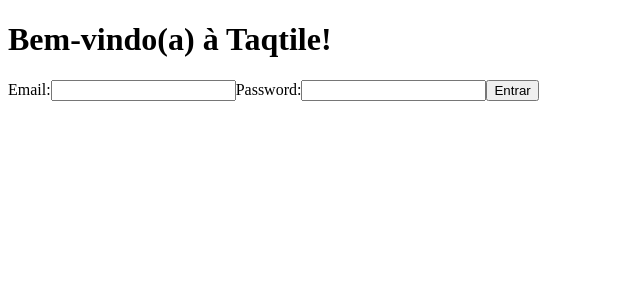
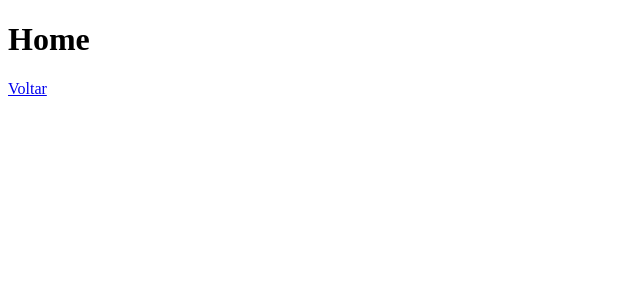
Before and after one commit to SamuelHVRodrigues/onboard-front, a React (Create React App) app: page /home in a window 1280 px wide. Shown: the top 300 px of the page, without its empty margins (0-640 px from the left). Built offline with nearby package versions, Linux system fonts and the light colour scheme.

Commit message:
add navigation

```diff
--- a/package.json
+++ b/package.json
@@ -14,6 +14,7 @@
     "graphql": "16.6.0",
     "react": "18.2.0",
     "react-dom": "18.2.0",
+    "react-router-dom": "6.8.0",
     "react-scripts": "5.0.1",
     "web-vitals": "2.1.4"
   },
--- a/src/app.tsx
+++ b/src/app.tsx
@@ -1,5 +1,14 @@
+import { Route, Routes } from 'react-router-dom';
+import Home from './home';
+import Login from './login-page';
+
 function App() {
-  return <p>Hello World</p>;
+  return (
+    <Routes>
+      <Route element={<Login />} path='/' />
+      <Route element={<Home />} path='/home' />
+    </Routes>
+  );
 }
 
 export default App;
--- /dev/null
+++ b/src/home.tsx
@@ -0,0 +1,12 @@
+import { Link } from 'react-router-dom';
+
+const Home = () => {
+  return (
+    <div>
+      <h1>Home</h1>
+      <Link to='/'>Voltar</Link>
+    </div>
+  );
+};
+
+export default Home;
--- a/src/index.tsx
+++ b/src/index.tsx
@@ -1,7 +1,8 @@
 import React from 'react';
 import ReactDOM from 'react-dom/client';
-import Login from './login-page';
 import { ApolloClient, InMemoryCache, ApolloProvider } from '@apollo/client';
+import App from './app';
+import { BrowserRouter } from 'react-router-dom';
 
 export const client = new ApolloClient({
   uri: 'https://template-onboarding-node-sjz6wnaoia-uc.a.run.app/graphql',
@@ -12,7 +13,9 @@
 root.render(
   <React.StrictMode>
     <ApolloProvider client={client}>
-      <Login />
+      <BrowserRouter>
+        <App />
+      </BrowserRouter>
     </ApolloProvider>
   </React.StrictMode>,
 );
--- a/src/login-page.tsx
+++ b/src/login-page.tsx
@@ -1,13 +1,19 @@
 import { useEffect } from 'react';
+import { useNavigate } from 'react-router-dom';
 import LoginForm from './login-forms';
 import useLogin from './use-login';
 
 function LoginPage() {
   const [validateAndLogin, { token, error }] = useLogin();
+  const navigate = useNavigate();
 
   useEffect(() => {
+    if (localStorage.getItem('token')) {
+      navigate('/home');
+    }
     if (token) {
       localStorage.setItem('token', token);
+      navigate('/home');
     }
   }, [token]);
 
@@ -17,11 +23,7 @@
     }
   }, [error]);
 
-  const isConnected = token ?? localStorage.getItem('token');
-
-  return isConnected ? (
-    <div>Olá</div>
-  ) : (
+  return (
     <div>
       <h1>Bem-vindo(a) à Taqtile!</h1>
       <LoginForm validateAndLogin={validateAndLogin} />
```
Also changed, not shown: 1 other file (tests, documents, lock files or other folders).
